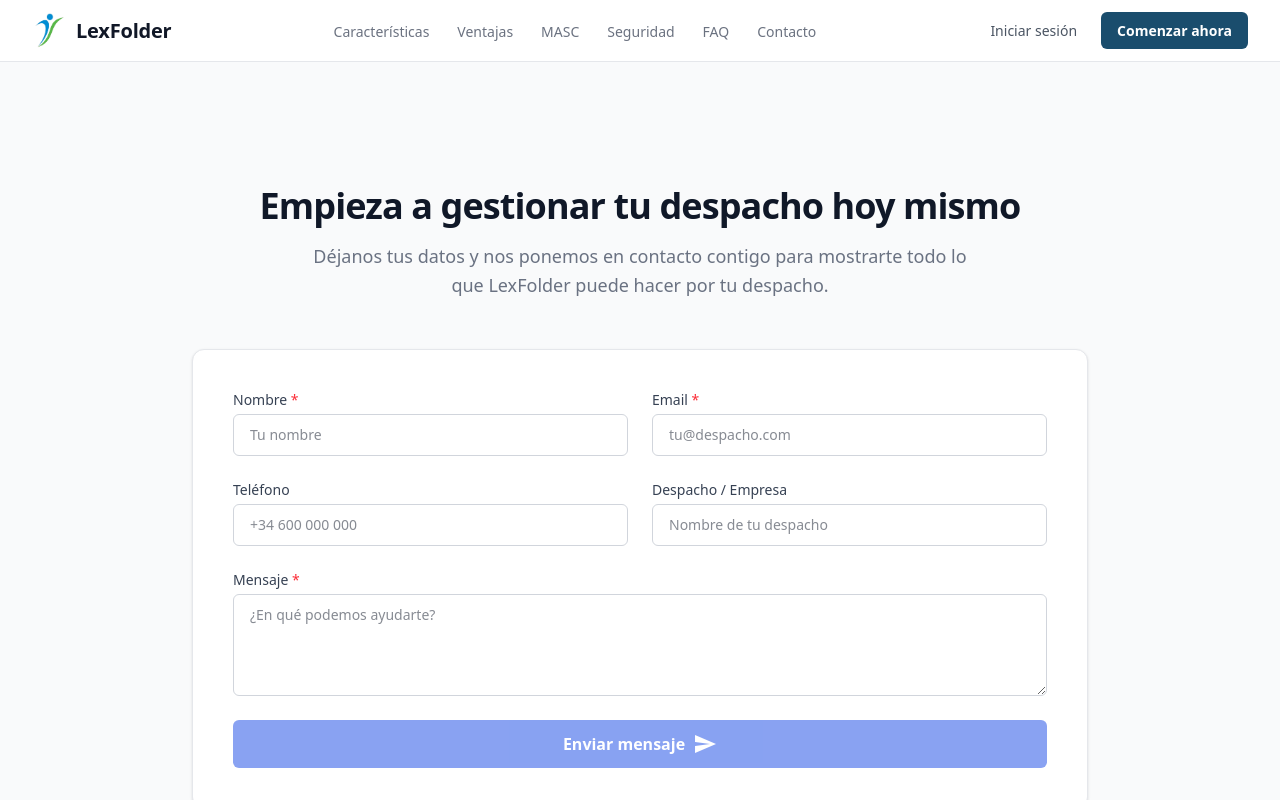
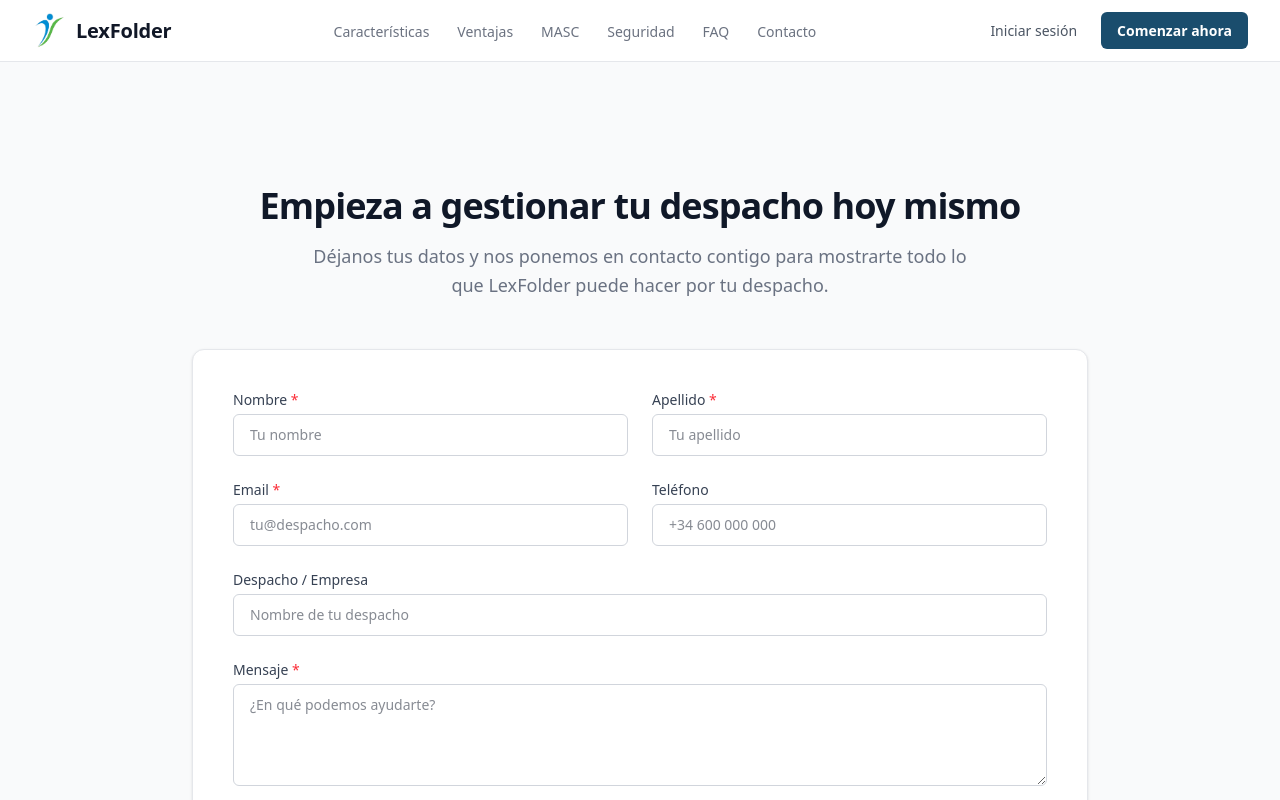
Before and after one commit to cristinaepcdoctor/landing, an Angular app: page /contacto in a window 1280 px wide. Shown: the top 800 px of the page. Built offline with nearby package versions, Linux system fonts and the light colour scheme.

Commit message:
Cambio del form, ya veremos como se prueba esto

```diff
--- a/src/app/pages/contact/contact.html
+++ b/src/app/pages/contact/contact.html
@@ -43,6 +43,28 @@
               }
             </div>
 
+            <!-- Apellido -->
+            <div class="flex flex-col gap-1">
+              <label for="lastName" class="text-sm font-medium text-gray-700">
+                Apellido <span class="text-red-500" aria-hidden="true">*</span>
+                <span class="sr-only">(obligatorio)</span>
+              </label>
+              <input
+                id="lastName"
+                type="text"
+                formControlName="lastName"
+                placeholder="Tu apellido"
+                autocomplete="family-name"
+                [attr.aria-required]="true"
+                [attr.aria-invalid]="form.get('lastName')?.invalid && form.get('lastName')?.touched"
+                aria-describedby="lastName-error"
+                class="rounded-md border border-gray-300 px-4 py-2.5 text-sm text-gray-900 outline-none focus:border-blue-500 focus:ring-1 focus:ring-blue-500"
+              />
+              @if (form.get('lastName')?.invalid && form.get('lastName')?.touched) {
+                <p id="lastName-error" class="text-xs text-red-500" role="alert">El apellido es obligatorio.</p>
+              }
+            </div>
+
             <!-- Email -->
             <div class="flex flex-col gap-1">
               <label for="email" class="text-sm font-medium text-gray-700">
@@ -79,12 +101,12 @@
             </div>
 
             <!-- Empresa -->
-            <div class="flex flex-col gap-1">
-              <label for="company" class="text-sm font-medium text-gray-700">Despacho / Empresa</label>
+            <div class="flex flex-col gap-1 sm:col-span-2">
+              <label for="empresa" class="text-sm font-medium text-gray-700">Despacho / Empresa</label>
               <input
-                id="company"
+                id="empresa"
                 type="text"
-                formControlName="company"
+                formControlName="empresa"
                 placeholder="Nombre de tu despacho"
                 autocomplete="organization"
                 class="rounded-md border border-gray-300 px-4 py-2.5 text-sm text-gray-900 outline-none focus:border-blue-500 focus:ring-1 focus:ring-blue-500"
--- a/src/app/pages/contact/contact.ts
+++ b/src/app/pages/contact/contact.ts
@@ -1,6 +1,7 @@
 import { HttpClient } from '@angular/common/http';
 import { Component, inject, signal } from '@angular/core';
 import { FormBuilder, ReactiveFormsModule, Validators } from '@angular/forms';
+import { environment } from '../../../environments/environment';
 
 @Component({
   selector: 'app-contact',
@@ -18,9 +19,10 @@ export class Contact {
 
   form = this.fb.group({
     name: ['', [Validators.required, Validators.minLength(2)]],
+    lastName: ['', [Validators.required, Validators.minLength(2)]],
     email: ['', [Validators.required, Validators.email]],
     phone: ['', [Validators.pattern(/^\+?\d{7,15}$/)]],
-    company: [''],
+    empresa: [''],
     message: ['', [Validators.required, Validators.minLength(10)]],
   });
 
@@ -30,7 +32,7 @@ export class Contact {
     this.sending.set(true);
     this.error.set(false);
 
-    const endpoint = 'https://api.lexfolder.com/contact'; // Cambiar esto cuando tengamos el endpoint real
+    const endpoint = `${environment.apiUrl}/contact-form`;
 
     this.http.post(endpoint, this.form.value).subscribe({
       next: () => {
--- /dev/null
+++ b/src/environments/environment.prod.ts
@@ -0,0 +1,4 @@
+export const environment = {
+  production: true,
+  apiUrl: 'https://api.lexfolder.com', // URL del backend en producción
+};
--- /dev/null
+++ b/src/environments/environment.ts
@@ -0,0 +1,4 @@
+export const environment = {
+  production: false,
+  apiUrl: 'http://localhost:5001', // URL del backend en local (ajustar puerto si es necesario)
+};
```
Also changed, not shown: 1 other file (tests, documents, lock files or other folders).
